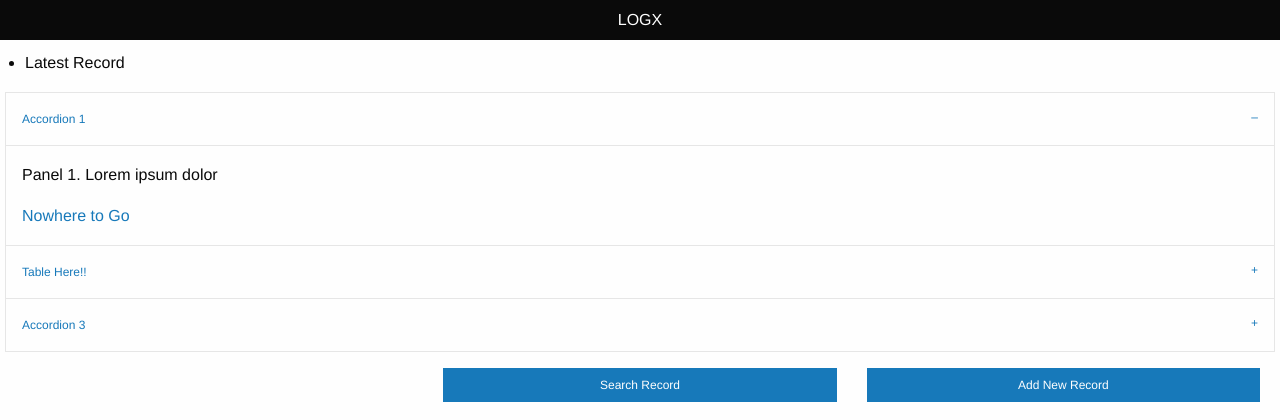
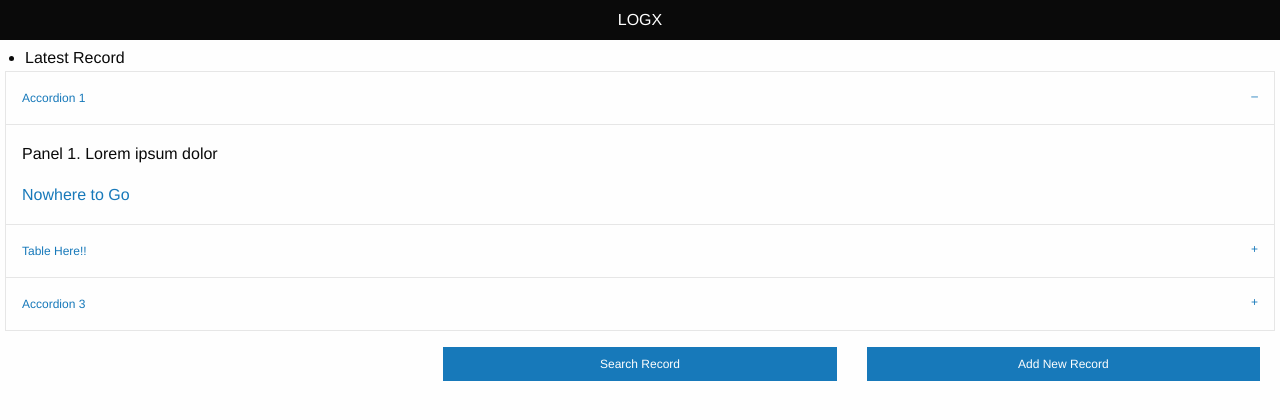
Before and after one commit to anfaro/logx, a Flask app: page / in a window 1280 px wide. Shown: the top 420 px of the page. Run offline with Flask 2, Linux system fonts and the light colour scheme; parts of the project's set-up code (start-up, migrations or seed data) failed here and were passed over; some libraries are stand-ins or nearby versions.

Commit message:
Update welcome.html
Merubah judul konten margin bawah menjadi 0

```diff
--- a/logx/web/templates/welcome.html
+++ b/logx/web/templates/welcome.html
@@ -26,7 +26,7 @@
            <div style="padding: 5px;">
                <div class="row">
                    <div class="columns">
-                       <ul style="padding-top: 5px;">
+                       <ul style="margin-bottom: 0;">
                            <li> Latest Record </li>
                        </ul>
                        <ul class="accordion" data-accordion>
```
